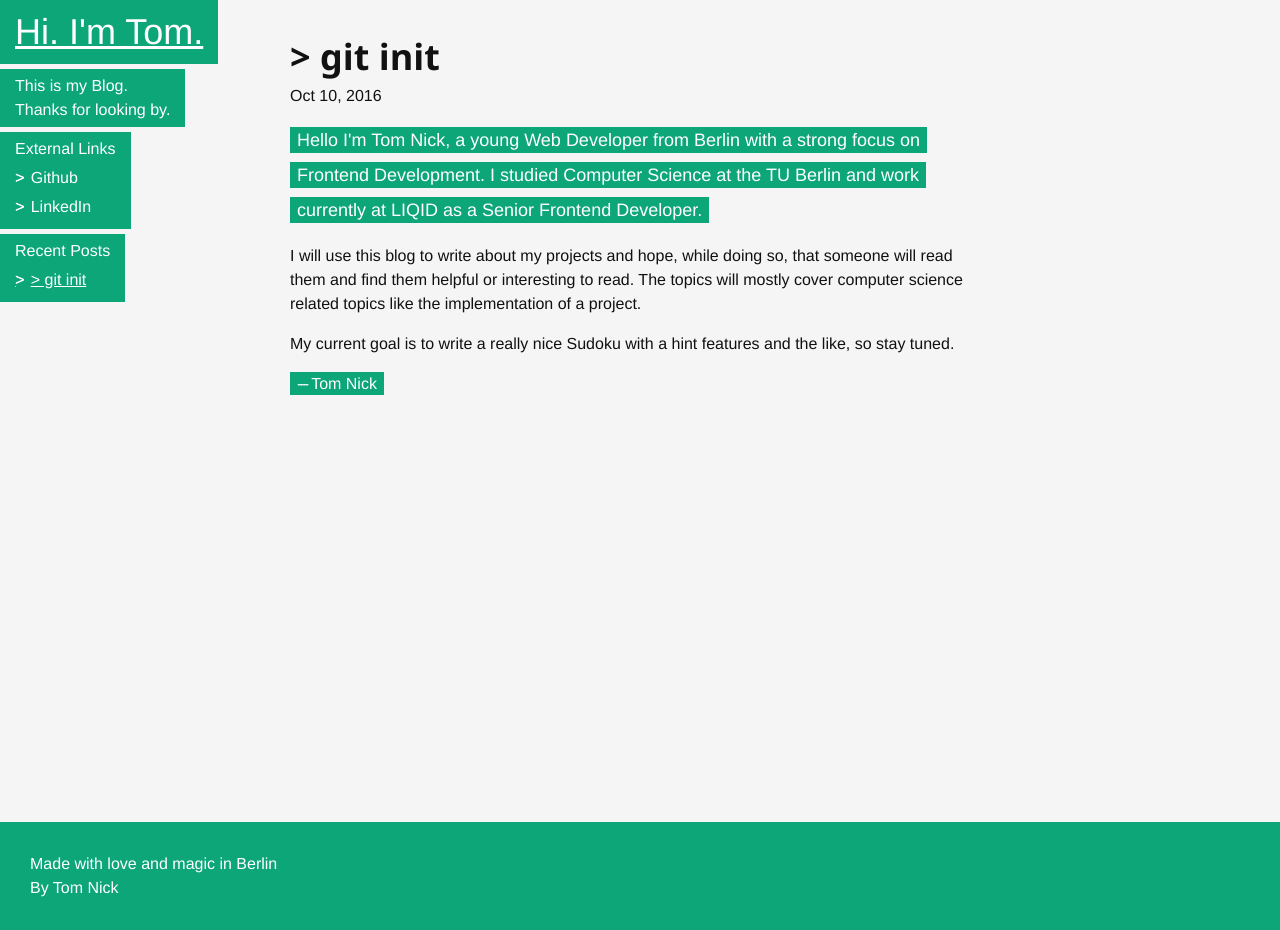
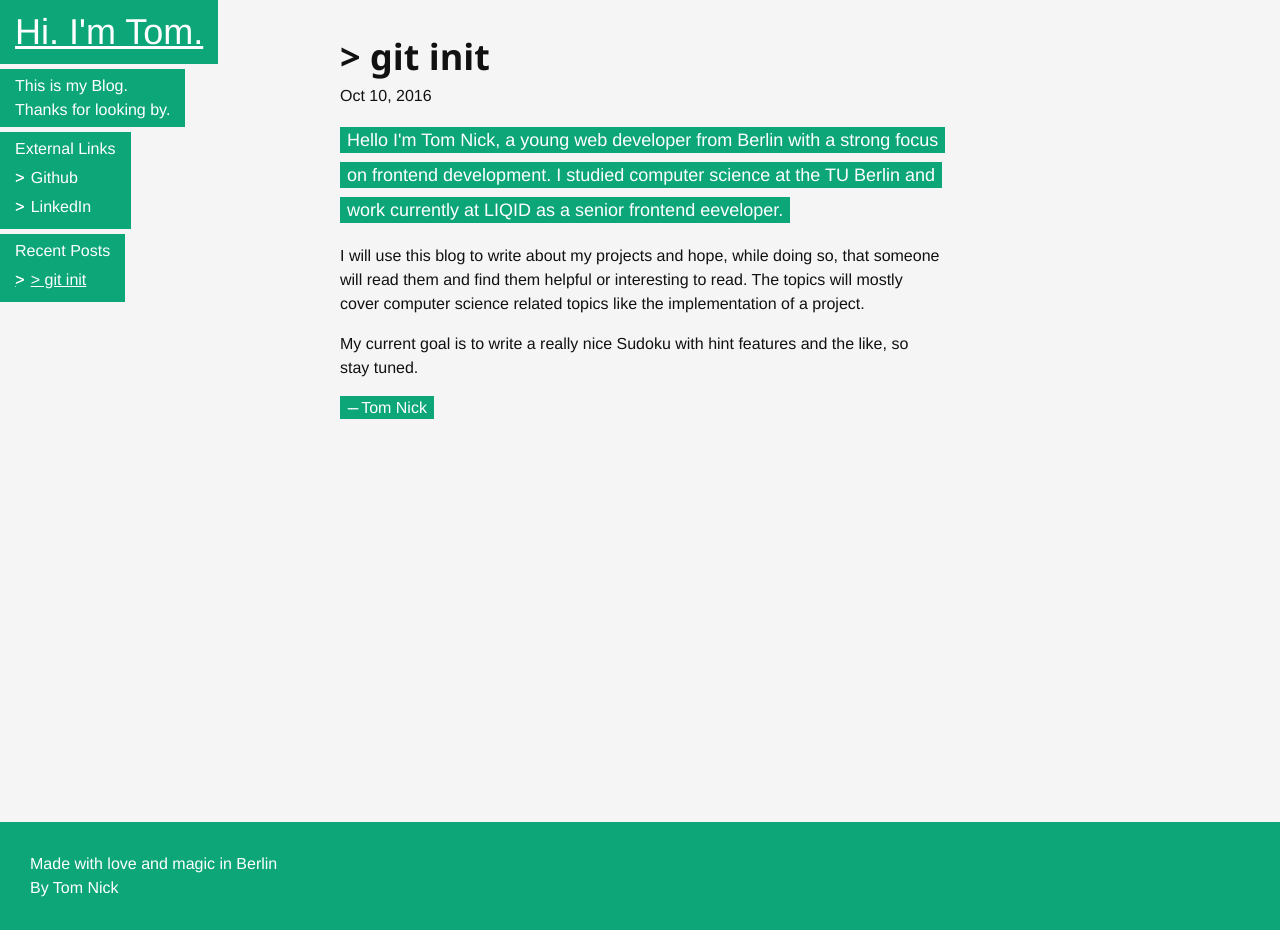
Before and after one commit to TN1ck/tomsblog, a Jekyll site: the page built from _posts/2016-10-10-first-post.markdown, in a window 1280 px wide. Built offline with Jekyll 4.4.1, drawn with Linux system fonts in a browser that asks for light colours; some web fonts are replaced.

Commit message:
smaller changes, first draft of next post

```diff
--- /dev/null
+++ b/_config.dev.yml
@@ -0,0 +1 @@
+url: ""
--- a/_includes/main.scss
+++ b/_includes/main.scss
@@ -38,8 +38,8 @@ $color-brand:      $color-teal7;
 $color-brand-dark: $color-teal8;
 $text-color:       $color-base;
 
-$max-content-width: 700px;
-$min-content-width: 600px;
+$max-content-width: 600px;
+$min-content-width: 500px;
 $sidebar-width: 240px;
 
 
--- a/_posts/2016-10-10-first-post.markdown
+++ b/_posts/2016-10-10-first-post.markdown
@@ -1,12 +1,12 @@
 ---
 layout: post
 title:  "> git init"
-date:   2016-10-10 20:29:33 +0100
-categories: blog first post
+date:   2016-10-10 19:21:33 +0100
+categories: blog
 author: Tom Nick
-excerpt: Hello I'm Tom Nick, a young Web Developer from Berlin with a strong focus on Frontend Development. I studied Computer Science at the TU Berlin and work currently at LIQID as a Senior Frontend Developer.
+excerpt: Hello I'm Tom Nick, a young web developer from Berlin with a strong focus on frontend development. I studied computer science at the TU Berlin and work currently at LIQID as a senior frontend eeveloper.
 ---
 I will use this blog to write about my projects and hope, while doing so, that someone will read them and find them helpful
 or interesting to read. The topics will mostly cover computer science related topics like the implementation of a project.
 
-My current goal is to write a really nice Sudoku with a hint features and the like, so stay tuned.
+My current goal is to write a really nice Sudoku with hint features and the like, so stay tuned.
```
Also changed, not shown: _posts/2016-11-11-sudoku-part1.markdown (added, +38 -0 lines), assets/sudoku/sudoku_brainium_screen_1.png (added), 1 other file.
